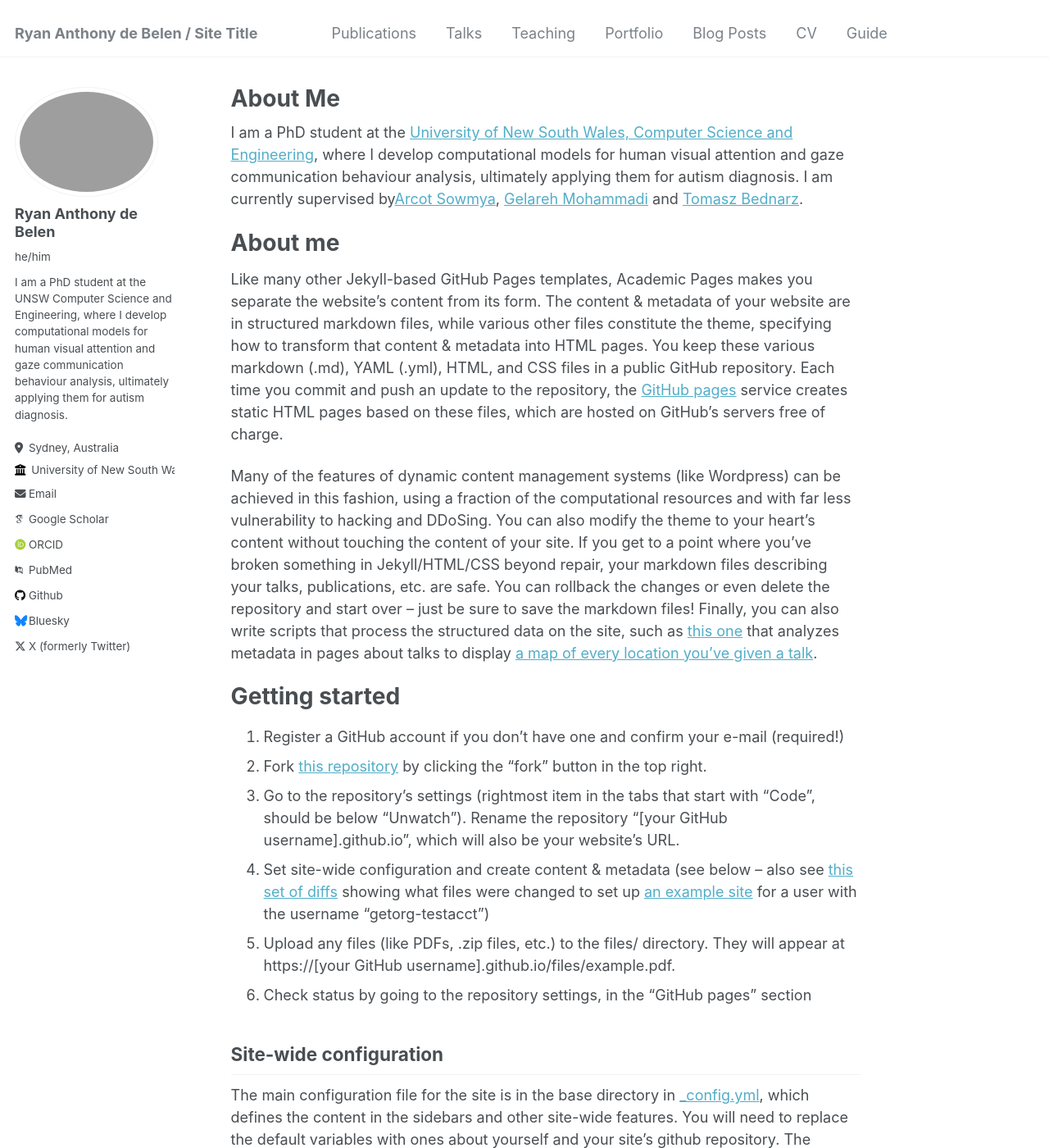
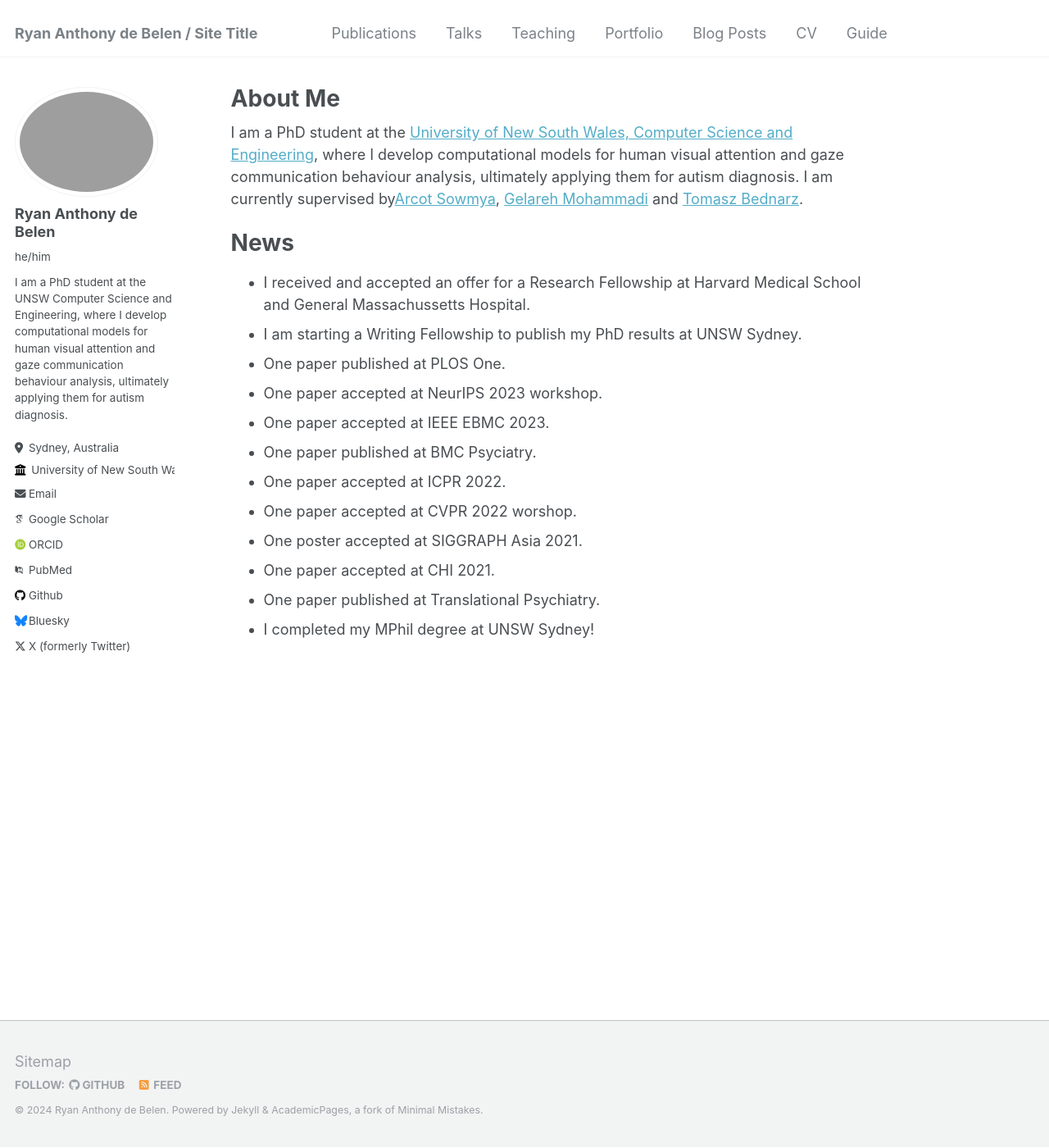
Before and after one commit to ryanxdebelen/ryanxdebelen.github.io, a Jekyll site: the page built from _pages/about.md, in a window 1280 px wide and 1400 px high. Shown: the whole window at 82% size. Built offline with Jekyll 4.4.1, drawn with Linux system fonts in a browser that asks for light colours; some web fonts are replaced; some of the changed text lies outside the part shown.

Commit message:
Update about.md

```diff
--- a/_pages/about.md
+++ b/_pages/about.md
@@ -9,41 +9,17 @@ redirect_from:
 I am a PhD student at the [University of New South Wales, Computer Science and Engineering](https://www.unsw.edu.au/engineering/our-schools/computer-science-and-engineering), where I develop computational models for human visual attention and gaze communication behaviour analysis, ultimately applying them for autism diagnosis.
 I am currently supervised by[Arcot Sowmya](https://research.unsw.edu.au/people/professor-arcot-sowmya), [Gelareh Mohammadi](https://www.gelarehmohammadi.com/Home.html) and [Tomasz Bednarz](https://tomaszbednarz.net/).
 
-About me
+News
 ======
-Like many other Jekyll-based GitHub Pages templates, Academic Pages makes you separate the website's content from its form. The content & metadata of your website are in structured markdown files, while various other files constitute the theme, specifying how to transform that content & metadata into HTML pages. You keep these various markdown (.md), YAML (.yml), HTML, and CSS files in a public GitHub repository. Each time you commit and push an update to the repository, the [GitHub pages](https://pages.github.com/) service creates static HTML pages based on these files, which are hosted on GitHub's servers free of charge.
-
-Many of the features of dynamic content management systems (like Wordpress) can be achieved in this fashion, using a fraction of the computational resources and with far less vulnerability to hacking and DDoSing. You can also modify the theme to your heart's content without touching the content of your site. If you get to a point where you've broken something in Jekyll/HTML/CSS beyond repair, your markdown files describing your talks, publications, etc. are safe. You can rollback the changes or even delete the repository and start over -- just be sure to save the markdown files! Finally, you can also write scripts that process the structured data on the site, such as [this one](https://github.com/academicpages/academicpages.github.io/blob/master/talkmap.ipynb) that analyzes metadata in pages about talks to display [a map of every location you've given a talk](https://academicpages.github.io/talkmap.html).
-
-Getting started
-======
-1. Register a GitHub account if you don't have one and confirm your e-mail (required!)
-1. Fork [this repository](https://github.com/academicpages/academicpages.github.io) by clicking the "fork" button in the top right.
-1. Go to the repository's settings (rightmost item in the tabs that start with "Code", should be below "Unwatch"). Rename the repository "[your GitHub username].github.io", which will also be your website's URL.
-1. Set site-wide configuration and create content & metadata (see below -- also see [this set of diffs](http://archive.is/3TPas) showing what files were changed to set up [an example site](https://getorg-testacct.github.io) for a user with the username "getorg-testacct")
-1. Upload any files (like PDFs, .zip files, etc.) to the files/ directory. They will appear at https://[your GitHub username].github.io/files/example.pdf.
-1. Check status by going to the repository settings, in the "GitHub pages" section
-
-Site-wide configuration
-------
-The main configuration file for the site is in the base directory in [_config.yml](https://github.com/academicpages/academicpages.github.io/blob/master/_config.yml), which defines the content in the sidebars and other site-wide features. You will need to replace the default variables with ones about yourself and your site's github repository. The configuration file for the top menu is in [_data/navigation.yml](https://github.com/academicpages/academicpages.github.io/blob/master/_data/navigation.yml). For example, if you don't have a portfolio or blog posts, you can remove those items from that navigation.yml file to remove them from the header.
-
-Create content & metadata
-------
-For site content, there is one markdown file for each type of content, which are stored in directories like _publications, _talks, _posts, _teaching, or _pages. For example, each talk is a markdown file in the [_talks directory](https://github.com/academicpages/academicpages.github.io/tree/master/_talks). At the top of each markdown file is structured data in YAML about the talk, which the theme will parse to do lots of cool stuff. The same structured data about a talk is used to generate the list of talks on the [Talks page](https://academicpages.github.io/talks), each [individual page](https://academicpages.github.io/talks/2012-03-01-talk-1) for specific talks, the talks section for the [CV page](https://academicpages.github.io/cv), and the [map of places you've given a talk](https://academicpages.github.io/talkmap.html) (if you run this [python file](https://github.com/academicpages/academicpages.github.io/blob/master/talkmap.py) or [Jupyter notebook](https://github.com/academicpages/academicpages.github.io/blob/master/talkmap.ipynb), which creates the HTML for the map based on the contents of the _talks directory).
-
-**Markdown generator**
-
-I have also created [a set of Jupyter notebooks](https://github.com/academicpages/academicpages.github.io/tree/master/markdown_generator
-) that converts a CSV containing structured data about talks or presentations into individual markdown files that will be properly formatted for the Academic Pages template. The sample CSVs in that directory are the ones I used to create my own personal website at stuartgeiger.com. My usual workflow is that I keep a spreadsheet of my publications and talks, then run the code in these notebooks to generate the markdown files, then commit and push them to the GitHub repository.
-
-How to edit your site's GitHub repository
-------
-Many people use a git client to create files on their local computer and then push them to GitHub's servers. If you are not familiar with git, you can directly edit these configuration and markdown files directly in the github.com interface. Navigate to a file (like [this one](https://github.com/academicpages/academicpages.github.io/blob/master/_talks/2012-03-01-talk-1.md) and click the pencil icon in the top right of the content preview (to the right of the "Raw | Blame | History" buttons). You can delete a file by clicking the trashcan icon to the right of the pencil icon. You can also create new files or upload files by navigating to a directory and clicking the "Create new file" or "Upload files" buttons.
-
-Example: editing a markdown file for a talk
-![Editing a markdown file for a talk](/images/editing-talk.png)
-
-For more info
-------
-More info about configuring Academic Pages can be found in [the guide](https://academicpages.github.io/markdown/). The [guides for the Minimal Mistakes theme](https://mmistakes.github.io/minimal-mistakes/docs/configuration/) (which this theme was forked from) might also be helpful.
+- I received and accepted an offer for a Research Fellowship at Harvard Medical School and General Massachussetts Hospital.
+- I am starting a Writing Fellowship to publish my PhD results at UNSW Sydney.
+- One paper published at PLOS One.
+- One paper accepted at NeurIPS 2023 workshop.
+- One paper accepted at IEEE EBMC 2023.
+- One paper published at BMC Psyciatry.
+- One paper accepted at ICPR 2022.
+- One paper accepted at CVPR 2022 worshop.
+- One poster accepted at SIGGRAPH Asia 2021.
+- One paper accepted at CHI 2021.
+- One paper published at Translational Psychiatry.
+- I completed my MPhil degree at UNSW Sydney!
```
